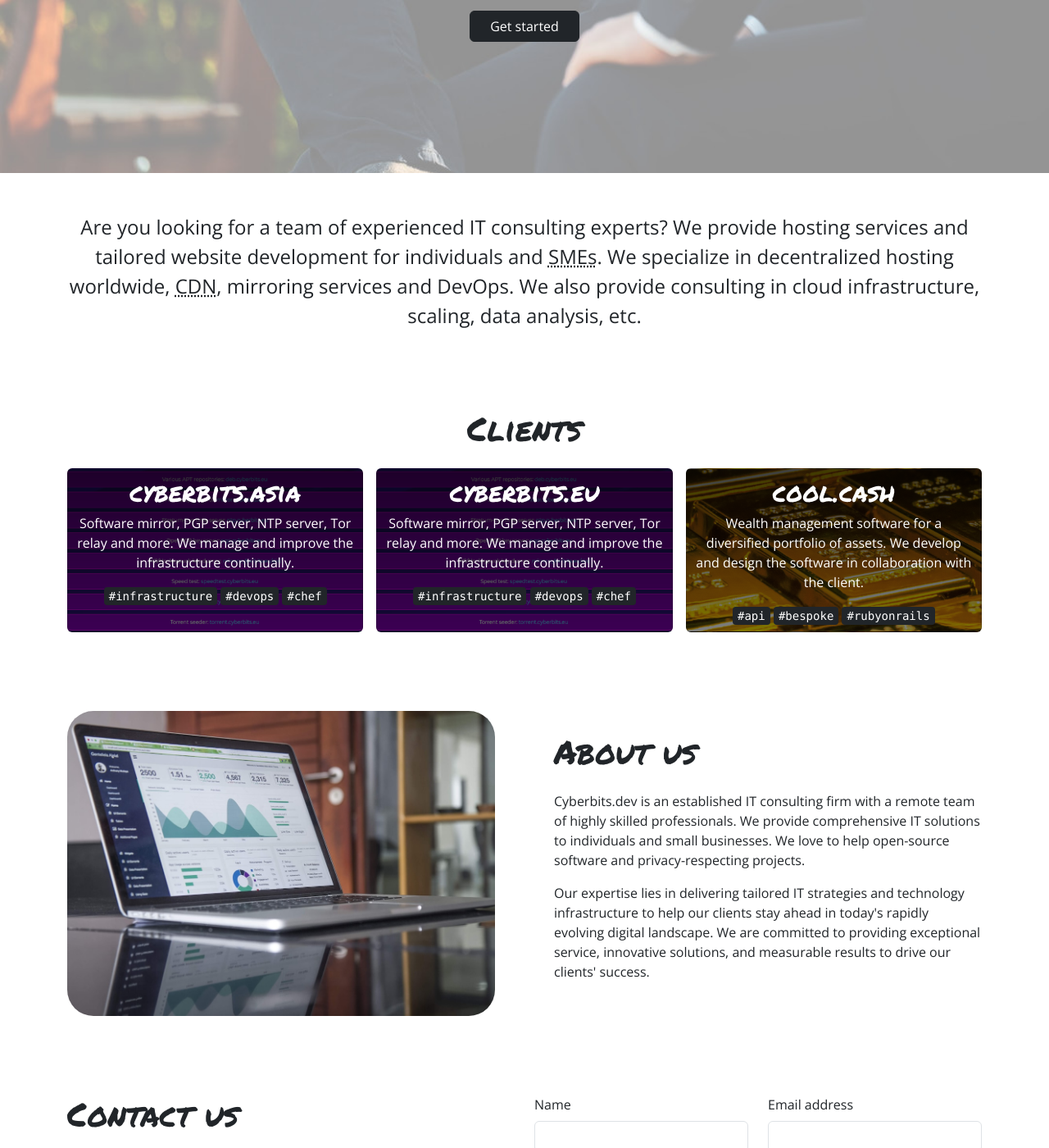
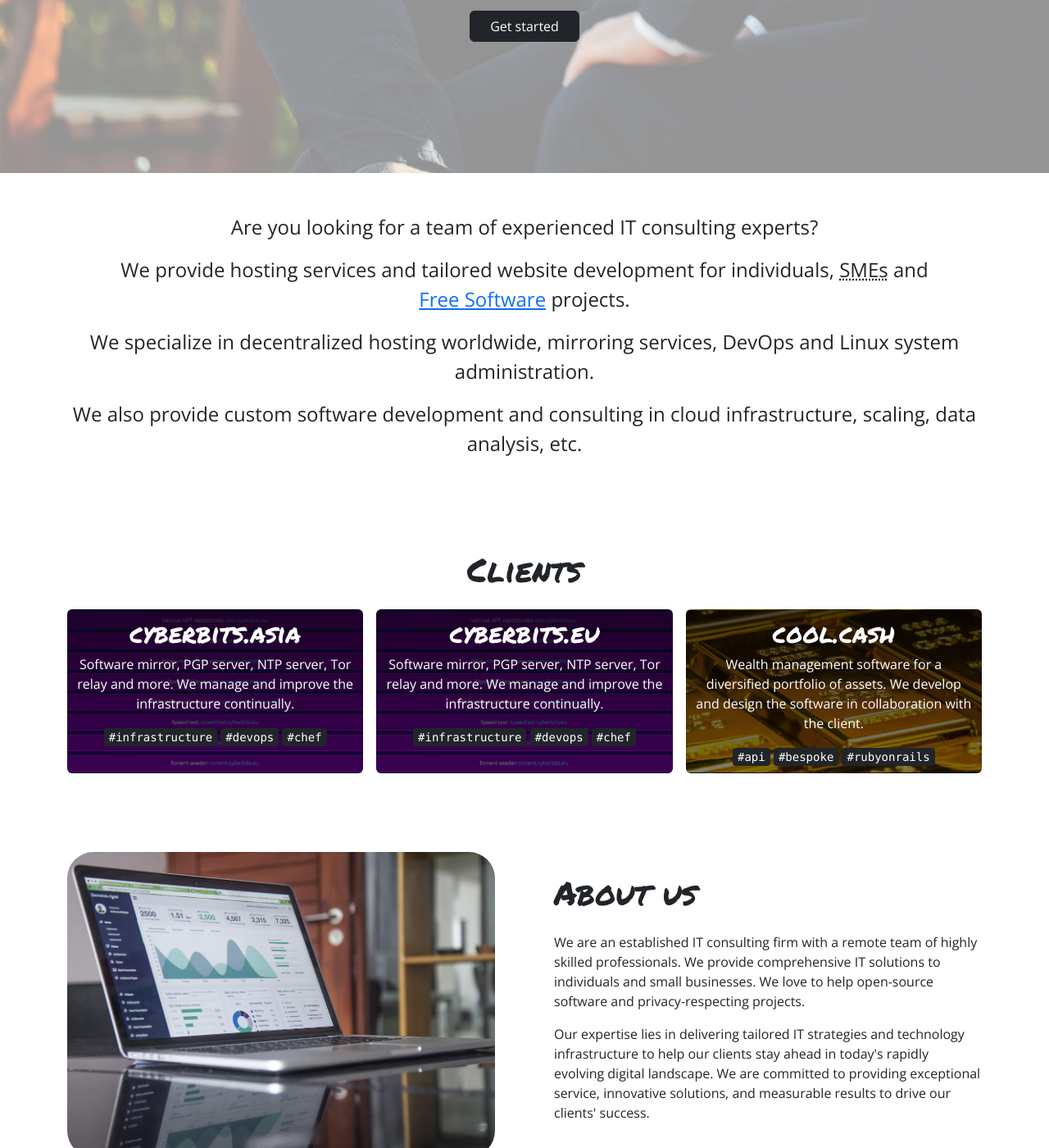
Before and after one commit to cyberbits-dev/cyberbits-dev.github.io, a Jekyll site: the page built from index.markdown, in a window 1280 px wide and 1400 px high, scrolled down 491 px. Shown: the whole window at 82% size. Built offline with Jekyll 4.4.1, drawn with Linux system fonts in a browser that asks for light colours; some of the changed text lies outside the part shown.

```diff
--- a/_config.yml
+++ b/_config.yml
@@ -19,9 +19,10 @@
 # in the templates via {{ site.myvariable }}.
 
 title: Cyberbits.dev
+company: Cyberbits Labs Ltd.
 email: contact@cyberbits.dev
 description: >- # this means to ignore newlines until "baseurl:"
-  Cyberbits.dev is an established IT consulting firm with a remote team of highly skilled professionals.
+  Transform your IT infrastructure.
 baseurl: "" # the subpath of your site, e.g. /blog
 url: "https://cyberbits.dev" # the base hostname & protocol for your site, e.g. http://example.com
 github_username: cyberbits-dev
--- a/_includes/footer.html
+++ b/_includes/footer.html
@@ -6,7 +6,7 @@
 <div class="container">
   <footer class="row align-items-center mb-4">
     <div class="col">
-      <div><small>&copy; {{ site.title | escape }} 2018-{{ site.time | date: '%Y' }}</small></div>
+      <div><small>&copy; {{ site.company | escape }} 2018-{{ site.time | date: '%Y' }}</small></div>
     </div>
     <div class="col text-end">
       {%- include social.html -%}
--- a/index.markdown
+++ b/index.markdown
@@ -20,12 +20,21 @@ layout: default
 
   <div class="d-flex flex-column mb-3">
     <div class="my-5 text-center fs-4">
-      Are you looking for a team of experienced IT consulting experts?
+      <p>
+        Are you looking for a team of experienced IT consulting experts?
+      </p>
 
-      We provide hosting services and tailored website development for individuals and <abbr title="Small and medium-sized enterprises">SMEs</abbr>.
-      We specialize in decentralized hosting worldwide, <abbr title="Content Delivery Network">CDN</abbr>, mirroring services and DevOps.
+      <p>
+        We provide hosting services and tailored website development for individuals, <abbr title="Small and medium-sized enterprises">SMEs</abbr> and <a href="https://en.wikipedia.org/wiki/Free_software">Free&nbsp;Software</a> projects.
+      </p>
 
-      We also provide consulting in cloud infrastructure, scaling, data analysis, etc.
+      <p>
+        We specialize in decentralized hosting worldwide, mirroring services, DevOps and Linux system administration.
+      </p>
+
+      <p>
+        We also provide custom software development and consulting in cloud infrastructure, scaling, data analysis, etc.
+      </p>
     </div>
 
     <div class="my-5 text-center">
@@ -54,7 +63,7 @@ layout: default
           <h1>About us</h1>
 
           <p>
-            Cyberbits.dev is an established IT consulting firm with a remote team of highly skilled professionals.
+            We are an established IT consulting firm with a remote team of highly skilled professionals.
             We provide comprehensive IT solutions to individuals and small businesses.
             We love to help open-source software and privacy-respecting projects.
           </p>
```
